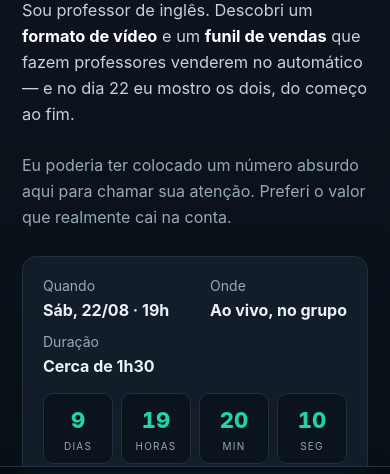
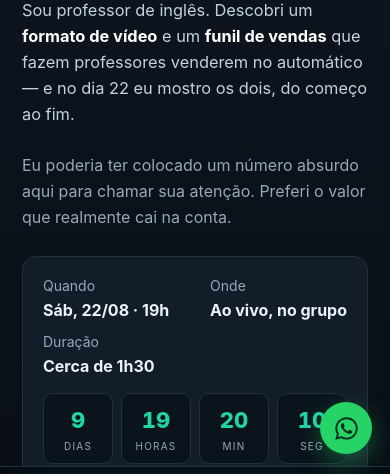
Before and after one commit to yandesimas-dev/Teaching-teachers, a plain HTML site: page index.html in a window 390 px wide. Shown: the part 302-776 px from the top of the page. Drawn offline with Linux system fonts and the light colour scheme.

Commit message:
Add files via upload

```diff
--- a/index.html
+++ b/index.html
@@ -156,6 +156,29 @@ footer p{color:#6d8091;font-size:12.5px}
   background:rgba(8,13,20,.95);backdrop-filter:blur(10px);border-top:1px solid var(--line);display:none}
 .sticky-cta .cta{font-size:15.5px;padding:15px}
 @media(max-width:619px){.sticky-cta{display:block} body{padding-bottom:78px}}
+
+/* ---------- BOTÃO FLUTUANTE DE WHATSAPP ---------- */
+.wa-float{
+  position:fixed;right:18px;bottom:22px;z-index:70;
+  width:56px;height:56px;border-radius:50%;
+  background:#25D366;display:flex;align-items:center;justify-content:center;
+  box-shadow:0 8px 24px rgba(37,211,102,.35);
+  transition:transform .15s ease, box-shadow .15s ease;
+}
+.wa-float:hover{transform:scale(1.07);box-shadow:0 12px 30px rgba(37,211,102,.45)}
+.wa-float svg{width:30px;height:30px;fill:#0b2f1e}
+.wa-float .tip{
+  position:absolute;right:66px;top:50%;transform:translateY(-50%);
+  background:var(--card);border:1px solid var(--line);color:var(--txt);
+  font-size:13px;font-weight:600;white-space:nowrap;
+  padding:7px 12px;border-radius:8px;opacity:0;pointer-events:none;transition:opacity .18s ease;
+}
+.wa-float:hover .tip{opacity:1}
+@media(max-width:619px){
+  .wa-float{bottom:88px;width:52px;height:52px}
+  .wa-float svg{width:27px;height:27px}
+  .wa-float .tip{display:none}
+}
 </style>
 </head>
 <body>
@@ -394,6 +417,15 @@ footer p{color:#6d8091;font-size:12.5px}
   </div>
 </footer>
 
+
+<!-- ====== WHATSAPP FLUTUANTE ====== -->
+<a class="wa-float" id="waFloat"
+   href="https://wa.me/5548996166896?text=Oi%20Yan!%20Tenho%20uma%20d%C3%BAvida%20sobre%20o%20webin%C3%A1rio%20do%20dia%2022."
+   target="_blank" rel="noopener" aria-label="Falar comigo no WhatsApp">
+  <span class="tip">Ficou com dúvida? Me chama</span>
+  <svg viewBox="0 0 24 24"><path d="M12.04 2C6.58 2 2.13 6.45 2.13 11.91c0 1.75.46 3.45 1.32 4.95L2 22l5.25-1.38a9.9 9.9 0 0 0 4.79 1.22h.01c5.46 0 9.91-4.45 9.91-9.91 0-2.65-1.03-5.14-2.9-7.01A9.82 9.82 0 0 0 12.04 2zm0 18.13h-.01a8.2 8.2 0 0 1-4.19-1.15l-.3-.18-3.12.82.83-3.04-.2-.31a8.18 8.18 0 0 1-1.26-4.36c0-4.54 3.7-8.24 8.25-8.24 2.2 0 4.27.86 5.83 2.42a8.19 8.19 0 0 1 2.41 5.83c0 4.54-3.7 8.21-8.24 8.21zm4.52-6.16c-.25-.12-1.47-.72-1.69-.81-.23-.08-.39-.12-.56.13-.16.24-.64.8-.78.97-.14.16-.29.18-.54.06-.25-.12-1.05-.39-1.99-1.23-.74-.66-1.23-1.47-1.38-1.72-.14-.25-.01-.38.11-.5.11-.11.25-.29.37-.43.12-.15.16-.25.25-.41.08-.17.04-.31-.02-.43-.06-.12-.56-1.34-.76-1.84-.2-.48-.4-.42-.56-.43h-.47c-.17 0-.43.06-.66.31-.23.25-.86.85-.86 2.07 0 1.22.89 2.4 1.01 2.56.12.17 1.75 2.67 4.23 3.74.59.26 1.05.41 1.41.52.59.19 1.13.16 1.56.1.48-.07 1.47-.6 1.68-1.18.21-.58.21-1.07.14-1.18-.06-.11-.22-.17-.47-.29z"/></svg>
+</a>
+
 <div class="sticky-cta">
   <a class="cta" href="https://pay.kiwify.com.br/hkHDjkN" id="cta4">Garantir vaga · R$19,90</a>
 </div>
```
